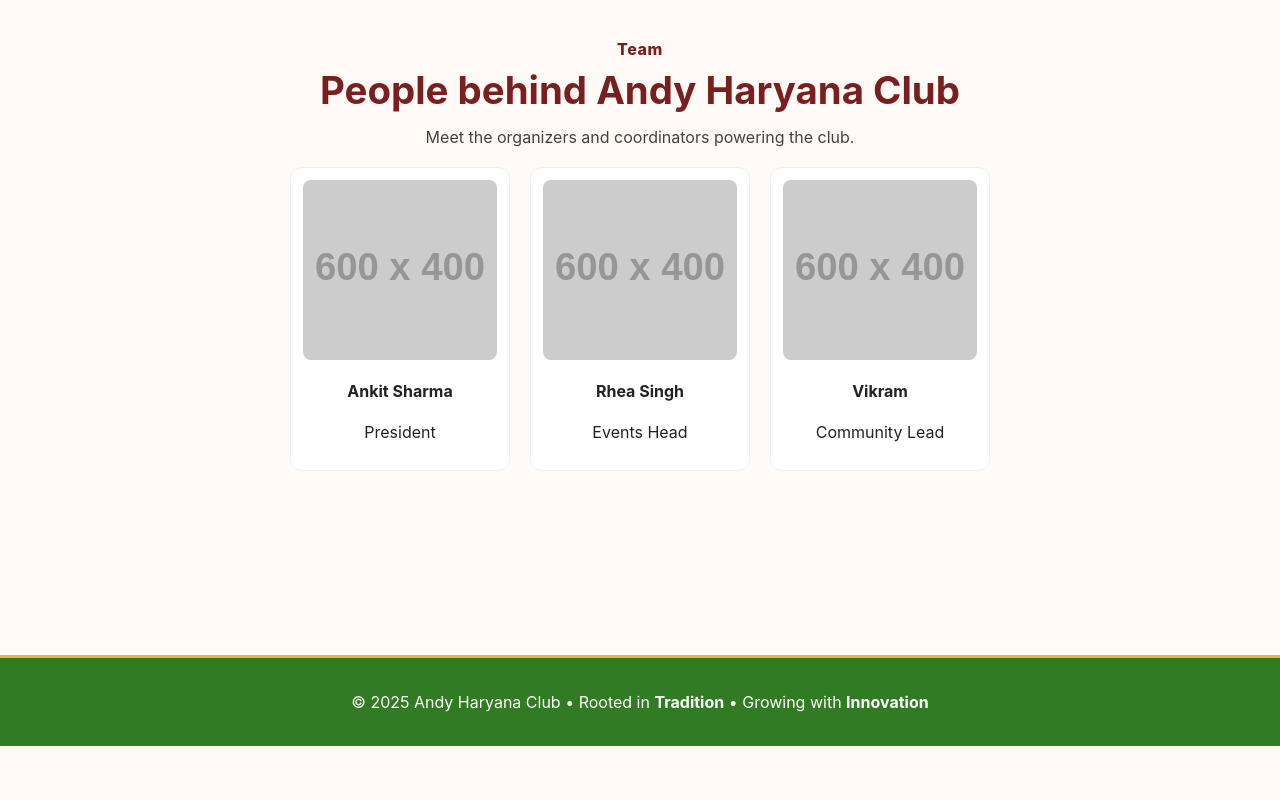
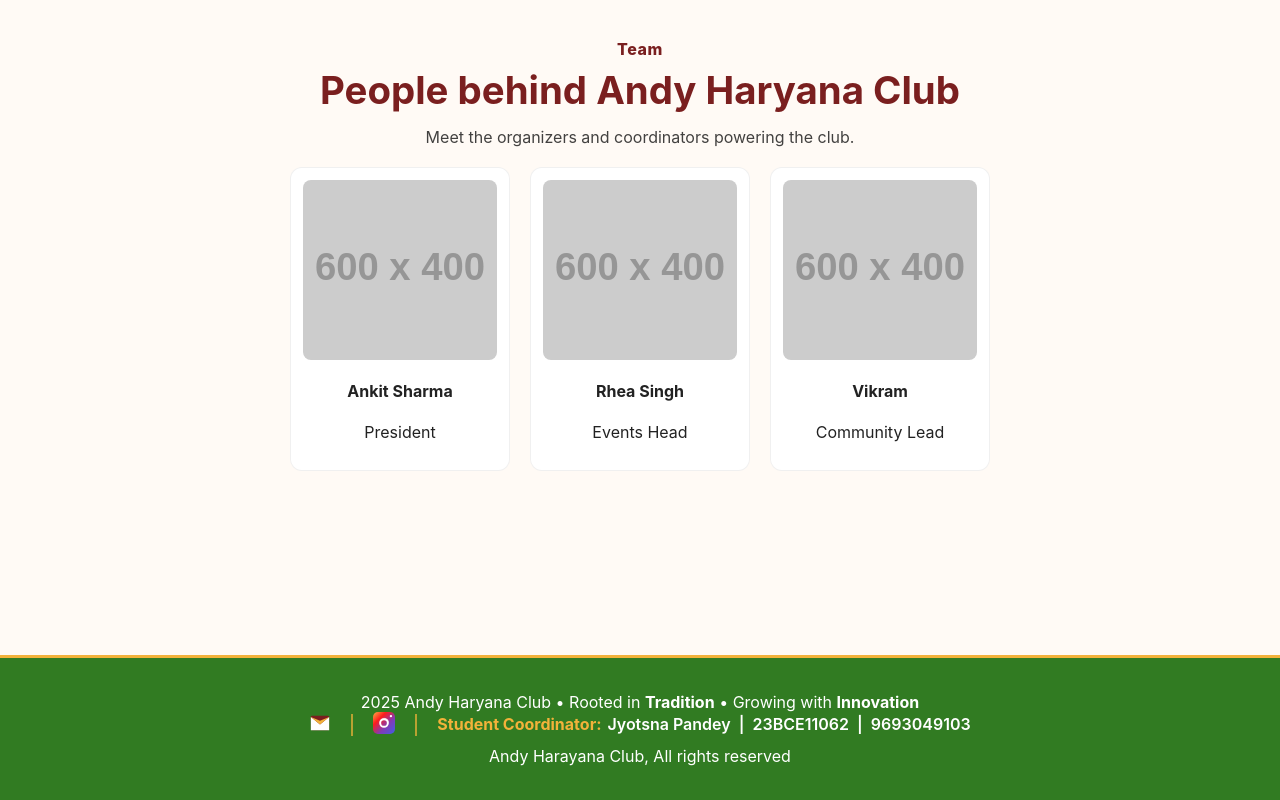
Before and after one commit to aryans16/AHC_Website, a plain HTML site: page home.html in a window 1280 px wide. Shown: the part 3345-4145 px from the top of the page. Before the commit the page ends 4091 px from the top, so only its background shows below. Drawn offline with Linux system fonts and the light colour scheme; placeholder pictures from the web are drawn by us.

Commit message:
Enhance footer with contact and social media links
Updated footer to include contact information and social media links.

```diff
--- a/home.html
+++ b/home.html
@@ -225,9 +225,62 @@
     </div>
 </section>
 
+<!-- <footer>
+    © <span id="year"></span> Andy Haryana Club • Rooted in <strong>Tradition</strong> • Growing with <strong>Innovation</strong>
+</footer> -->
 <footer>
-    © <span id="year"></span> Andy Haryana Club • Rooted in <strong>Tradition</strong> • Growing with <strong>Innovation</strong>
+   <div><span id="year"></span> Andy Haryana Club • Rooted in <strong>Tradition</strong> • Growing with <strong>Innovation</strong></div>
+   <div style="display:flex;justify-content:center;align-items:center;gap:20px;margin-bottom:8px;">
+
+  <!-- Mail icon -->
+  <a href="mailto:info@andyharyanaclub.in" title="Email">
+    <svg width="22" height="22" viewBox="0 0 48 48" aria-hidden="true">
+      <g>
+        <rect fill="#7a1f1f" x="4" y="8" width="40" height="32" rx="3"/>
+        <polygon fill="#fff" points="4,11 24,27 44,11 44,40 4,40"/>
+        <polygon fill="#f3b23a" points="4,11 24,27 44,11 24,19"/>
+      </g>
+    </svg>
+  </a>
+
+  <!-- Vertical divider -->
+  <span style="display:inline-block;width:2px;height:22px;background:var(--mustard);opacity:0.7;"></span>
+
+  <!-- Instagram icon -->
+  <a href="https://instagram.com/andyharyanaclub" target="_blank" rel="noopener" title="Instagram">
+    <svg width="22" height="22" viewBox="0 0 448 448" aria-hidden="true">
+      <defs>
+        <radialGradient id="IGg" cx="64%" cy="26%" r="1.1">
+          <stop offset="0%"   stop-color="#fff"/>
+          <stop offset="49%"  stop-color="#fff" stop-opacity="0"/>
+          <stop offset="100%" stop-color="#fff" stop-opacity="0"/>
+        </radialGradient>
+        <linearGradient id="IGa" x1="0" x2="1" y1="0" y2="1">
+          <stop offset="0%" stop-color="#fcb045"/>
+          <stop offset="30%" stop-color="#fd1d1d"/>
+          <stop offset="62%" stop-color="#833ab4"/>
+          <stop offset="100%" stop-color="#405de6"/>
+        </linearGradient>
+      </defs>
+      <rect width="448" height="448" rx="100" fill="url(#IGa)"/>
+      <circle cx="224" cy="224" r="78" fill="none" stroke="#fff" stroke-width="40"/>
+      <circle cx="365" cy="83" r="24" fill="#fff"/>
+      <ellipse cx="224" cy="224" rx="96" ry="96" fill="none" stroke="url(#IGg)" stroke-width="24"/>
+    </svg>
+  </a>
+
+  <!-- Vertical divider -->
+  <span style="display:inline-block;width:2px;height:22px;background:var(--mustard);opacity:0.7;"></span>
+
+  <!-- Student coordinator contact -->
+  <span style="color:#fff; font-weight:600; font-size:1rem; display:flex; align-items:center; gap:6px; line-height:1.1;">
+    <span style="color:var(--mustard); font-weight:700;">Student Coordinator:</span>
+    Jyotsna Pandey &nbsp;|&nbsp; 23BCE11062 &nbsp;|&nbsp; 9693049103
+  </span>
+</div>
+<div><span id = "year"></span>Andy Harayana Club, All rights reserved</div>
 </footer>
+
 
 <script>
     /* ===========================
```
